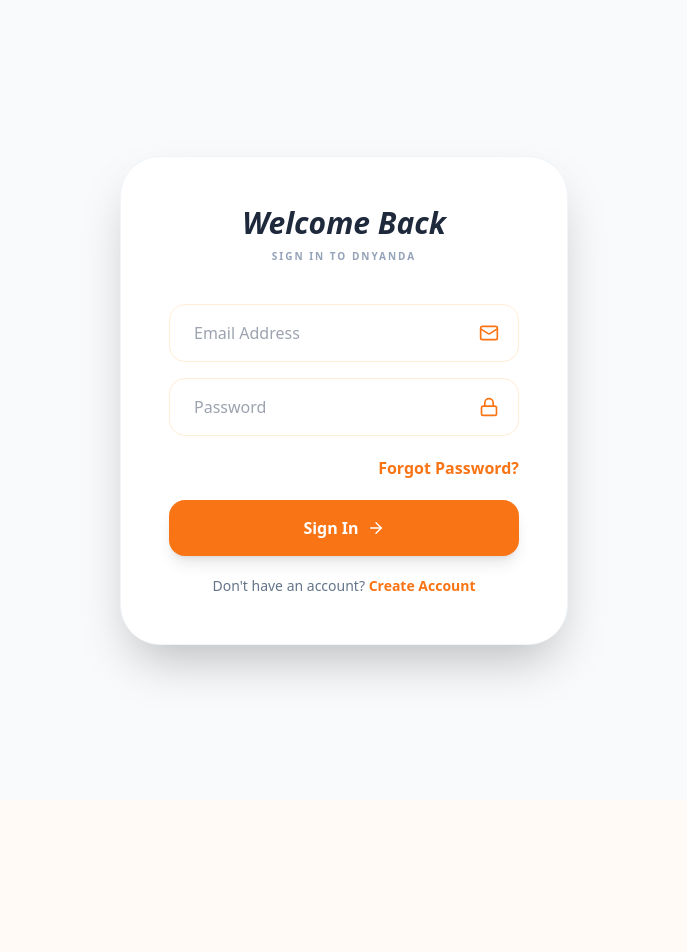
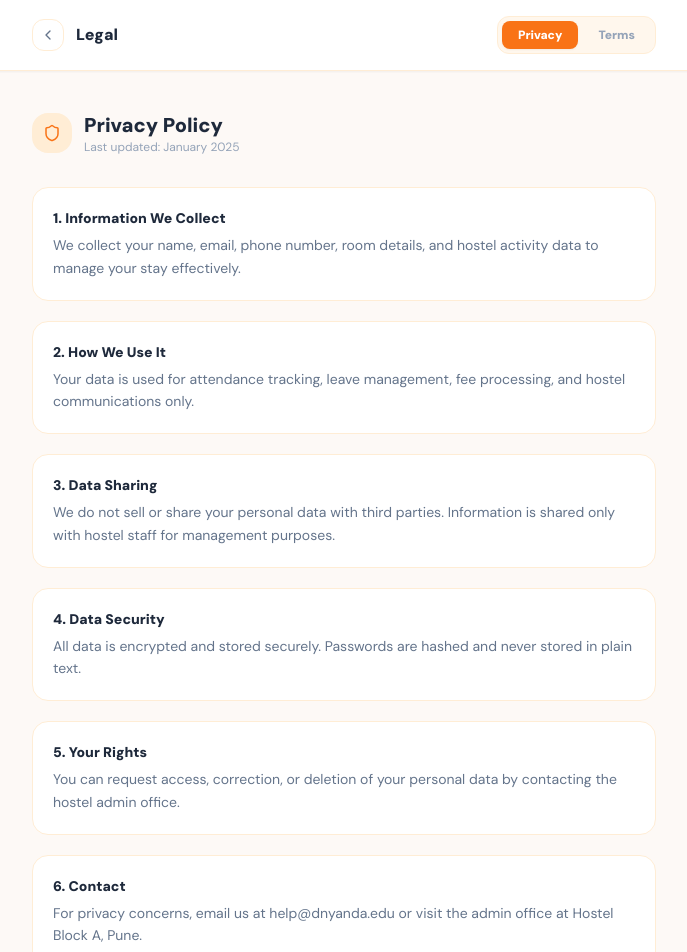
Before and after one commit to KhamankarTukesh/Ai-Powered-Hotel-Management-System, a React (Vite) app in the folder myhostel-frontend/: page /legal in a window 1280 px wide. Before the commit this address led to /login. Shown: the top 952 px of the page, without its empty margins (296-983 px from the left). Before the commit the page ends 800 px from the top, so only its background shows below. Built offline with nearby package versions, Linux system fonts and the light colour scheme; no server answers.

Commit message:
Footer code updated

```diff
--- a/myhostel-frontend/src/App.jsx
+++ b/myhostel-frontend/src/App.jsx
@@ -56,6 +56,7 @@ import WardenGatePassPortal from "./warden/pages/WardenGatePassPortal";
 import WardenMessActivity from "./warden/pages/WardenMessActivity";
 import StudentActivity from "./warden/pages/StudentActivity";
 import ResourcesPage from "./auth/components/resources/Resourcespage";
+import LegalPage from "./auth/components/LegalPage";
 
 /* ================= REUSABLE BACK BUTTON ================= */
 const BackButton = () => {
@@ -139,6 +140,8 @@ function App() {
         <Route path="/forgot-password" element={<ForgotPassword />} />
         <Route path="/reset-password" element={<ResetPassword />} />
         <Route path="/resources" element={<ResourcesPage />} />
+        <Route path="/legal" element={<LegalPage />} />
+
 
         {/* Protected Section - Unified Layout */}
         <Route element={<ProtectedRoute />}>
--- a/myhostel-frontend/src/auth/components/Footer.jsx
+++ b/myhostel-frontend/src/auth/components/Footer.jsx
@@ -110,8 +110,8 @@ const Footer = () => {
                 <div className="border-t border-slate-100 pt-8 flex flex-col md:flex-row justify-between items-center gap-4 text-[10px] font-bold text-slate-400 uppercase tracking-[0.2em]">
                     <p>© {currentYear} DNYANDA HOSTEL MANAGEMENT SYSTEM</p>
                     <div className="flex gap-6">
-                        <span className="hover:text-slate-600 cursor-pointer">Privacy</span>
-                        <span className="hover:text-slate-600 cursor-pointer">Terms</span>
+                        <span onClick={() => navigate('/legal')} className="hover:text-slate-600 cursor-pointer">Privacy</span>
+                        <span onClick={() => navigate('/legal')} className="hover:text-slate-600 cursor-pointer">Terms</span>
                         <span className="text-orange-500/50">Built for Excellence</span>
                     </div>
                 </div>
--- /dev/null
+++ b/myhostel-frontend/src/auth/components/LegalPage.jsx
@@ -0,0 +1,106 @@
+import React, { useState } from 'react';
+import { ChevronLeft, Shield, FileText } from 'lucide-react';
+import { useNavigate } from 'react-router-dom';
+
+const sections = {
+    privacy: {
+        icon: Shield,
+        title: 'Privacy Policy',
+        updated: 'January 2025',
+        content: [
+            { heading: 'Information We Collect', text: 'We collect your name, email, phone number, room details, and hostel activity data to manage your stay effectively.' },
+            { heading: 'How We Use It', text: 'Your data is used for attendance tracking, leave management, fee processing, and hostel communications only.' },
+            { heading: 'Data Sharing', text: 'We do not sell or share your personal data with third parties. Information is shared only with hostel staff for management purposes.' },
+            { heading: 'Data Security', text: 'All data is encrypted and stored securely. Passwords are hashed and never stored in plain text.' },
+            { heading: 'Your Rights', text: 'You can request access, correction, or deletion of your personal data by contacting the hostel admin office.' },
+            { heading: 'Contact', text: 'For privacy concerns, email us at help@dnyanda.edu or visit the admin office at Hostel Block A, Pune.' },
+        ]
+    },
+    terms: {
+        icon: FileText,
+        title: 'Terms of Use',
+        updated: 'January 2025',
+        content: [
+            { heading: 'Acceptance', text: 'By using the Dnyanda Hostel Management System, you agree to these terms. If you disagree, please discontinue use.' },
+            { heading: 'Account Responsibility', text: 'You are responsible for maintaining the confidentiality of your login credentials. Do not share your account with others.' },
+            { heading: 'Acceptable Use', text: 'The portal is for hostel management purposes only. Misuse, hacking attempts, or unauthorized access will result in account suspension.' },
+            { heading: 'Leave & Gate Pass', text: 'Gate passes generated through the portal are official documents. Misuse or forgery of gate passes is a serious violation.' },
+            { heading: 'Limitation of Liability', text: 'Dnyanda Hostel is not liable for any indirect or consequential damages arising from the use of this platform.' },
+            { heading: 'Changes', text: 'We reserve the right to update these terms at any time. Continued use of the portal means acceptance of updated terms.' },
+        ]
+    }
+};
+
+const LegalPage = () => {
+    const navigate = useNavigate();
+    const [active, setActive] = useState('privacy');
+    const page = sections[active];
+    const Icon = page.icon;
+
+    return (
+        <div className="min-h-screen bg-[#fdf9f6]" style={{ fontFamily: "'DM Sans', sans-serif" }}>
+            <style>{`@import url('https://fonts.googleapis.com/css2?family=DM+Sans:wght@400;500;700;900&display=swap');`}</style>
+
+            {/* Header */}
+            <div className="bg-white border-b border-orange-100 sticky top-0 z-30 shadow-sm">
+                <div className="max-w-2xl mx-auto px-4 sm:px-6 py-4 flex items-center justify-between">
+                    <div className="flex items-center gap-3">
+                        <button onClick={() => navigate(-1)} className="w-8 h-8 rounded-xl border border-orange-100 flex items-center justify-center hover:bg-orange-50 transition-all">
+                            <ChevronLeft size={16} className="text-slate-500" />
+                        </button>
+                        <h1 className="font-black text-slate-800 text-base">Legal</h1>
+                    </div>
+                    {/* Toggle */}
+                    <div className="flex gap-1 bg-orange-50 p-1 rounded-xl border border-orange-100">
+                        {['privacy', 'terms'].map(tab => (
+                            <button key={tab} onClick={() => setActive(tab)}
+                                className={`text-xs font-black px-4 py-1.5 rounded-lg transition-all capitalize ${active === tab ? 'bg-orange-500 text-white shadow-sm' : 'text-slate-400 hover:text-slate-600'}`}>
+                                {tab === 'privacy' ? 'Privacy' : 'Terms'}
+                            </button>
+                        ))}
+                    </div>
+                </div>
+            </div>
+
+            <div className="max-w-2xl mx-auto px-4 sm:px-6 py-10">
+
+                {/* Title */}
+                <div className="flex items-center gap-3 mb-8">
+                    <div className="w-10 h-10 rounded-2xl bg-orange-100 flex items-center justify-center">
+                        <Icon size={18} className="text-orange-500" />
+                    </div>
+                    <div>
+                        <h2 className="font-black text-slate-800 text-xl">{page.title}</h2>
+                        <p className="text-slate-400 text-xs">Last updated: {page.updated}</p>
+                    </div>
+                </div>
+
+                {/* Content */}
+                <div className="space-y-5">
+                    {page.content.map(({ heading, text }, i) => (
+                        <div key={i} className="bg-white rounded-2xl border border-orange-100 p-5">
+                            <p className="font-black text-slate-800 text-sm mb-1.5">{i + 1}. {heading}</p>
+                            <p className="text-slate-500 text-sm leading-relaxed">{text}</p>
+                        </div>
+                    ))}
+                </div>
+
+                {/* Bottom */}
+                <div className="mt-8 bg-orange-50 border border-orange-100 rounded-2xl p-5 text-center">
+                    <p className="text-slate-500 text-xs">Questions? Contact us at <span className="text-orange-500 font-bold">help@dnyanda.edu</span></p>
+                </div>
+
+                <button onClick={() => navigate(-1)}
+                    className="w-full mt-5 flex items-center justify-center gap-2 bg-white border border-orange-200 text-orange-500 font-black text-sm py-3.5 rounded-2xl hover:bg-orange-50 transition-all">
+                    <ChevronLeft size={16} /> Go Back
+                </button>
+            </div>
+
+            <div className="border-t border-orange-100 mt-4 py-5 text-center">
+                <p className="text-xs text-slate-300 font-medium">© {new Date().getFullYear()} Dnyanda Hostel Management System</p>
+            </div>
+        </div>
+    );
+};
+
+export default LegalPage;
```
